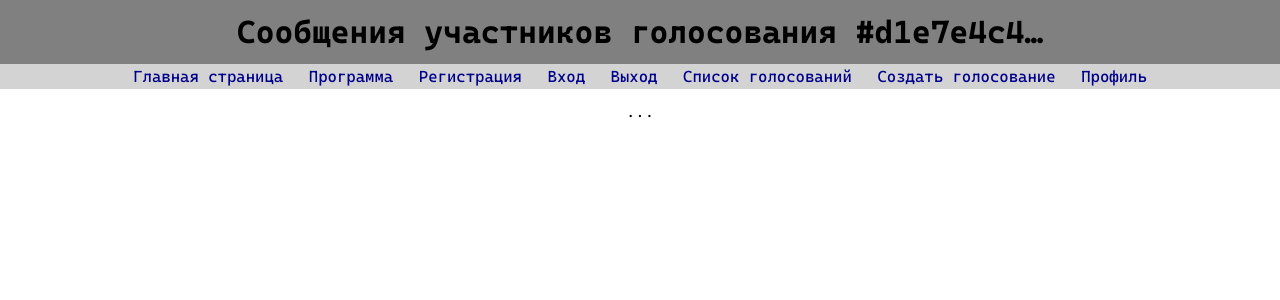
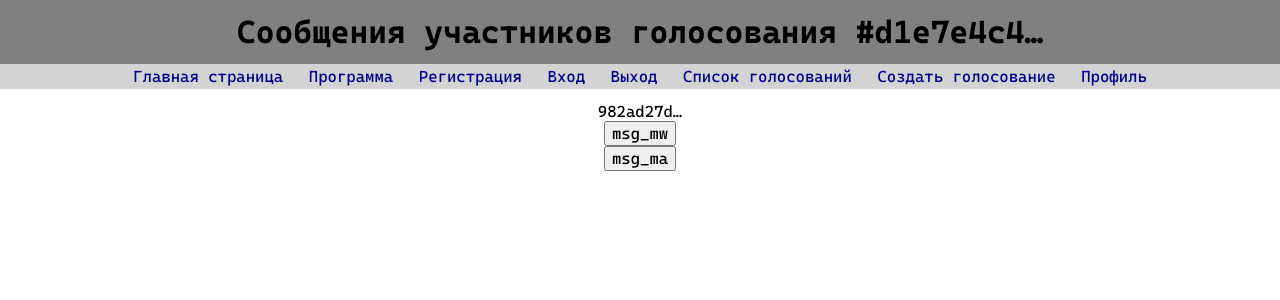
Before and after one commit to 497d2c8f/project, a Django app: a page that uses mysite/votings/templates/votings/voting_messages.html in a window 1280 px wide. Shown: the top 300 px of the page. Run offline with Django 4.2, Linux system fonts and the light colour scheme; a user stored in the database is signed in; data comes from the database, SQL or seed files in the repository.

Commit message:
Add downloading the messages of mediators

```diff
--- a/mysite/votings/forms.py
+++ b/mysite/votings/forms.py
@@ -79,7 +79,7 @@ class UploadMsgMWFileForm(forms.Form):
 			msg_mw = read_file_object(msg_mw_file)['msg_mw']
 			m_sign_pk = participant.user.profile.sign_pk
 			if msg_mw.check(m_sign_pk):
-				participant.s_m_l_h_e_emek_e_eaek_b = serialize_to_string(msg_mw.get_data()['s_m_l_h_e_emek_e_eaek_b'])
+				participant.msg_mw = serialize_to_string(msg_mw)
 				participant.save()
 
 
--- a/mysite/votings/models.py
+++ b/mysite/votings/models.py
@@ -96,5 +96,5 @@ class Participant(models.Model):
 	is_mediator = models.BooleanField(default=False)
 	rfp = models.BinaryField(null=True, default=None)
 	e_emek_e_eaek_b = models.BinaryField(null=True, default=None)
-	s_m_l_h_e_emek_e_eaek_b = models.BinaryField(null=True, default=None)
+	msg_mw = models.BinaryField(null=True, default=None)
 	msg_ma = models.BinaryField(null=True, default=None)
--- a/mysite/votings/templates/votings/voting_messages.html
+++ b/mysite/votings/templates/votings/voting_messages.html
@@ -2,14 +2,28 @@
 
 {% block title %}
 		<title>
-			Сообщения участников голосования #{{ v_id|truncatechars:9 }}
+			Сообщения участников голосования #{{ voting.v_id|truncatechars:9 }}
 		</title>
 {% endblock title %}
 
 {% block h1 %}
-	<h1>Сообщения участников голосования #{{ v_id|truncatechars:9 }}</h1>
+	<h1>Сообщения участников голосования #{{ voting.v_id|truncatechars:9 }}</h1>
 {% endblock h1 %}
 
 {% block content %}
-	...
+	{% for mediator in mediators %}
+		<div>
+			{{ mediator.user.username|truncatechars:9 }}
+			<form action="" method="post">
+				{% csrf_token %}
+					<input id="download_msg_mw_file" type="hidden" name="download_msg_mw_file" value="{{ mediator.user.username }}">
+					<button>msg_mw</button>
+			</form>
+			<form action="" method="post">
+				{% csrf_token %}
+					<input id="download_msg_ma_file" type="hidden" name="download_msg_ma_file" value="{{ mediator.user.username }}">
+					<button>msg_ma</button>
+			</form>
+		</div>
+	{% endfor %}
 {% endblock content %}
--- a/mysite/votings/templates/votings/voting_page/communication.html
+++ b/mysite/votings/templates/votings/voting_page/communication.html
@@ -1,3 +1,7 @@
+{% if not user.is_anonymous and user.username in voting_data.participants or user.username == voting_data.author %}
+	<a href="{% url 'voting_messages' voting_data.v_id %}"><button>Сообщения посредников и агенства</button></a>
+{% endif %}
+
 {% if not voting_data.registration %}
 
 	<form action="" method="post">
--- a/mysite/votings/views.py
+++ b/mysite/votings/views.py
@@ -239,8 +239,8 @@ class VotingPageView(LoginRequiredMixin, TemplateView):
 
 	@staticmethod
 	def _get_msg_wm_2_file_response(request, voting, participant):
-		s_m_l_h_e_emek_e_eaek_b = deserialize_from_string(participant.s_m_l_h_e_emek_e_eaek_b)
-		l_h_e_emek_e_eaek_b = s_m_l_h_e_emek_e_eaek_b.get_data()
+		msg_mw = deserialize_from_string(participant.msg_mw)
+		l_h_e_emek_e_eaek_b = msg_mw.get_data()['s_m_l_h_e_emek_e_eaek_b'].get_data()
 		electors = request.user.mediator.filter(voting=voting)
 		l_rfp = []
 		for elector in electors:
@@ -276,7 +276,7 @@ class VotingPageView(LoginRequiredMixin, TemplateView):
 	@staticmethod
 	def _msg_mw_exists(participant):
 		try:
-			return bool(participant.s_m_l_h_e_emek_e_eaek_b)
+			return bool(participant.msg_mw)
 		except AttributeError:
 			return False
 
@@ -312,7 +312,48 @@ class VotingMessagesView(LoginRequiredMixin, TemplateView):
 	template_name = 'votings/voting_messages.html'
 
 	def get(self, request, v_id, *args, **kwargs):
-		return render(request, self.template_name, {'v_id': v_id})
+
+		voting = Voting.objects.get(v_id=v_id)
+		mediators = voting.participant_set.filter(is_mediator=True)
+
+		return render(request, self.template_name, {'voting': voting, 'mediators': mediators})
+
+	def post(self, request, v_id, *args, **kwargs):
+
+		voting = Voting.objects.get(v_id=v_id)
+		mediators = voting.participant_set.filter(is_mediator=True)
+		response = self._process_pressed_buttons(request, voting)
+		if response:
+			return response
+
+		return render(request, self.template_name, {'voting': voting, 'mediators': mediators})
+
+	def _process_pressed_buttons(self, request, voting):
+
+		if 'download_msg_mw_file' in request.POST:
+			username = request.POST['download_msg_mw_file']
+			mediator = get_user_model().objects.get(username=username).participant.get(voting=voting)
+			return self._get_msg_mw_file_response(mediator, voting)
+
+		if 'download_msg_ma_file' in request.POST:
+			username = request.POST['download_msg_ma_file']
+			mediator = get_user_model().objects.get(username=username).participant.get(voting=voting)
+			return self._get_msg_ma_file_response(mediator, voting)
+
+	@staticmethod
+	def _get_msg_mw_file_response(mediator, voting):
+		msg_mw = deserialize_from_string(mediator.msg_mw)
+		file_like_object = get_file_like_object(msg_mw=msg_mw)
+		m_sign_pk = mediator.user.profile.sign_pk
+		return FileResponse(file_like_object, as_attachment=False, filename=f'msg_mw__{voting.v_id[0:16]}_{m_sign_pk[0:8].hex()}_{bytes(8).hex()}')
+
+	@staticmethod
+	def _get_msg_ma_file_response(mediator, voting):
+		msg_ma = deserialize_from_string(mediator.msg_ma)
+		file_like_object = get_file_like_object(msg_ma=msg_ma)
+		m_sign_pk = mediator.user.profile.sign_pk
+		a_sign_pk = voting.author.profile.sign_pk
+		return FileResponse(file_like_object, as_attachment=False, filename=f'msg_ma__{voting.v_id[0:16]}_{m_sign_pk[0:8].hex()}_{a_sign_pk[0:8].hex()}')
 
 
 class ProgramView(TemplateView):
```
Also changed, not shown: mysite/db.sqlite3, mysite/votings/migrations/0009_rename_s_m_l_h_e_emek_e_eaek_b_participant_msg_mw.py (added).
